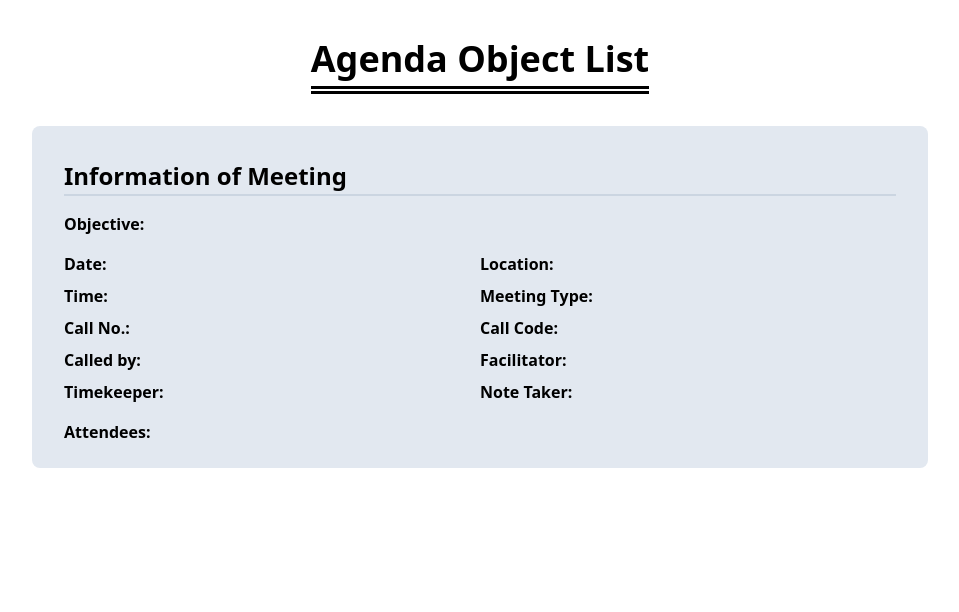
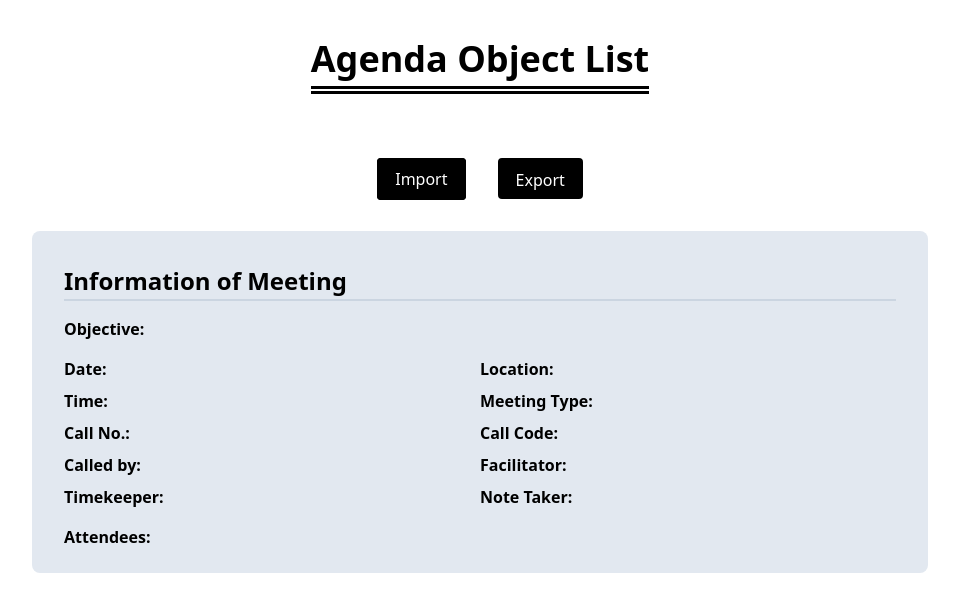
Before and after one commit to askarihriz/ReactAgendaTest, a React (Create React App) app: page / in a window 1280 px wide. Shown: the top 612 px of the page, without its empty margins (160-1119 px from the left). Built offline with nearby package versions, Linux system fonts and the light colour scheme.

Commit message:
Import Button and Export Button
- Added Import Button
- Added Export Button
- Added Styling CSS

```diff
--- a/src/App.tsx
+++ b/src/App.tsx
@@ -1,7 +1,9 @@
 import React from "react";
 import { useSelector } from "react-redux";
 import AgendaObject from "./components/AgendaObject";
+import ExportButton from "./components/ExportButton";
 import Heading from "./components/Heading";
+import ImportButton from "./components/ImportButton";
 import { RootState } from "./store";
 
 function App() {
@@ -9,6 +11,10 @@ function App() {
   return (
     <div className="w-full h-auto flex flex-col justify-center items-center">
       <Heading text={" Agenda Object List "} />
+      <div className="flex my-8 justify-center items-center gap-8">
+        <ImportButton />
+        <ExportButton />
+      </div>
       {state.meeting.map((val: any, key: number) => {
         return (
           <AgendaObject
--- /dev/null
+++ b/src/components/ExportButton.tsx
@@ -0,0 +1,11 @@
+import React from "react";
+
+const ExportButton = () => {
+  return (
+    <div className="border-black px-4 py-2 border-2 rounded-[4px] text-white bg-black cursor-pointer h-[41px]">
+      Export
+    </div>
+  );
+};
+
+export default ExportButton;
--- /dev/null
+++ b/src/components/ImportButton.tsx
@@ -0,0 +1,35 @@
+import React, { useState } from "react";
+
+const ImportButton = () => {
+  const [files, setFiles] = useState("");
+
+  const handleChange = (e: any) => {
+    const fileReader = new FileReader();
+    fileReader.readAsText(e.target.files[0], "UTF-8");
+    fileReader.onload = (e) => {
+      console.log("e.target.result", e.target?.result);
+      // @ts-ignore
+      setFiles(e.target.result);
+    };
+  };
+
+  return (
+    <div>
+      <label
+        className="border-black px-4 py-2 border-2 rounded-[4px] text-white bg-black h-[45px] cursor-pointer"
+        htmlFor="myFile"
+      >
+        Import
+      </label>
+      <input
+        hidden
+        type="file"
+        id="myFile"
+        name="myFile"
+        onChange={handleChange}
+      />
+    </div>
+  );
+};
+
+export default ImportButton;
```
